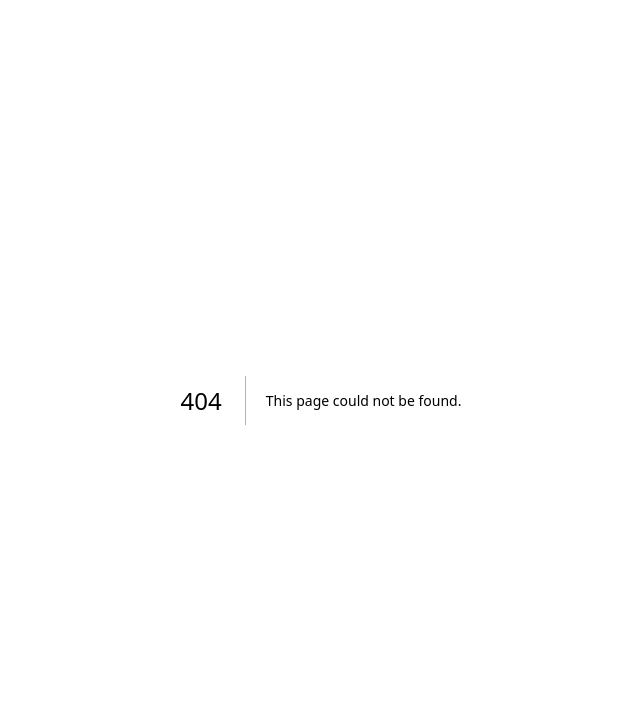
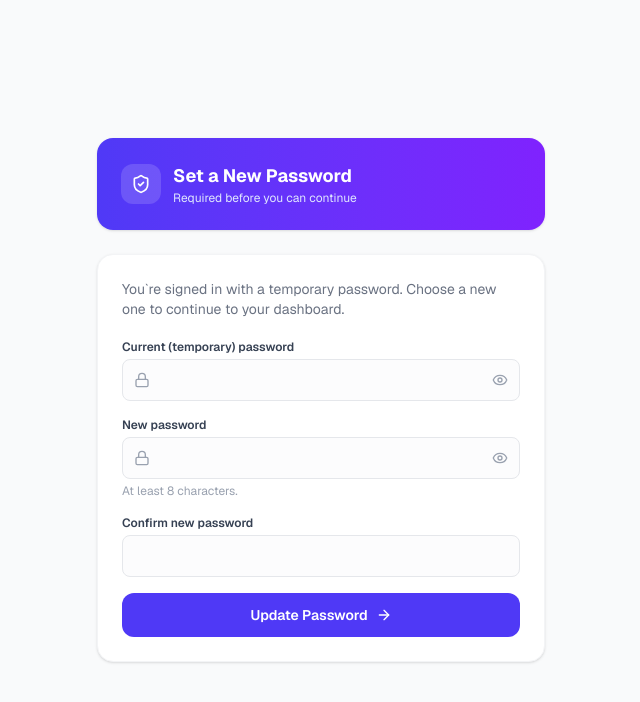
Before and after one commit to sammyboi2468/giftflow, a Next.js app: page /change-password in a window 1280 px wide. Before the commit this address had no page. Shown: the top 702 px of the page, without its empty margins (319-959 px from the left). Built offline with nearby package versions, Linux system fonts and the light colour scheme; no server answers.

Commit message:
added change password page

```diff
--- /dev/null
+++ b/src/app/change-password/page.tsx
@@ -0,0 +1,192 @@
+'use client';
+
+import { useState } from 'react';
+import { useRouter } from 'next/navigation';
+import { useSession } from 'next-auth/react';
+import { toast } from 'sonner';
+import { Lock, Eye, EyeOff, Loader2, ShieldCheck, ArrowRight } from 'lucide-react';
+
+export default function ChangePasswordPage() {
+  const router = useRouter();
+  const { update } = useSession();
+
+  const [currentPassword, setCurrentPassword] = useState('');
+  const [newPassword, setNewPassword] = useState('');
+  const [confirmPassword, setConfirmPassword] = useState('');
+  const [showCurrent, setShowCurrent] = useState(false);
+  const [showNew, setShowNew] = useState(false);
+
+  const [loading, setLoading] = useState(false);
+  const [error, setError] = useState<string | null>(null);
+
+  const handleSubmit = async (e: React.FormEvent) => {
+    e.preventDefault();
+    setError(null);
+
+    if (newPassword.length < 8) {
+      const msg = 'New password must be at least 8 characters long.';
+      setError(msg);
+      toast.error('Password Too Short', { description: msg });
+      return;
+    }
+
+    if (newPassword !== confirmPassword) {
+      const msg = 'New password and confirmation do not match.';
+      setError(msg);
+      toast.error('Passwords Do Not Match', { description: msg });
+      return;
+    }
+
+    setLoading(true);
+
+    try {
+      const res = await fetch('/api/auth/change-password', {
+        method: 'POST',
+        headers: { 'Content-Type': 'application/json' },
+        body: JSON.stringify({ currentPassword, newPassword }),
+      });
+
+      const data: { message?: string } = await res.json().catch(() => ({}));
+
+      if (!res.ok) {
+        const msg = data.message || 'Failed to update password.';
+        setError(msg);
+        toast.error('Update Failed', { description: msg });
+        setLoading(false);
+        return;
+      }
+
+      toast.success('Password Updated', {
+        description: 'Your password has been changed successfully.',
+      });
+
+      // Refreshes the session/token -- lib/auth.ts's jwt callback handles
+      // trigger === "update" and applies mustChangePassword from here.
+      try {
+        await update({ mustChangePassword: false });
+      } catch {
+        // Non-fatal -- the hard reload below still gets a fresh session
+        // fetch on the server for whatever renders next.
+      }
+
+      // Hard navigation (not router.push) so middleware re-evaluates
+      // against a freshly-issued request rather than client-side state.
+      window.location.href = '/dashboard';
+    } catch (err: unknown) {
+      const msg = err instanceof Error ? err.message : 'An unexpected error occurred.';
+      setError(msg);
+      toast.error('Update Failed', { description: msg });
+      setLoading(false);
+    }
+  };
+
+  return (
+    <div className="flex min-h-screen items-center justify-center bg-gray-50 p-6 font-sans">
+      <div className="w-full max-w-md">
+        <div className="mb-6 overflow-hidden rounded-2xl bg-gradient-to-r from-indigo-600 to-violet-600 p-6 text-white shadow-sm">
+          <div className="flex items-center gap-3">
+            <div className="flex h-10 w-10 items-center justify-center rounded-xl bg-white/15">
+              <ShieldCheck className="h-5 w-5" />
+            </div>
+            <div>
+              <h1 className="text-lg font-bold">Set a New Password</h1>
+              <p className="text-xs text-indigo-100">Required before you can continue</p>
+            </div>
+          </div>
+        </div>
+
+        <div className="rounded-2xl border border-gray-100 bg-white p-6 shadow-sm">
+          <p className="mb-5 text-sm text-gray-500">
+            You`re signed in with a temporary password. Choose a new one to continue to your dashboard.
+          </p>
+
+          {error && (
+            <div className="mb-4 rounded-xl border border-red-100 bg-red-50 p-3 text-sm text-red-700">
+              {error}
+            </div>
+          )}
+
+          <form onSubmit={handleSubmit} className="space-y-4">
+            <div>
+              <label className="block text-xs font-semibold text-gray-700 mb-1">Current (temporary) password</label>
+              <div className="relative">
+                <div className="pointer-events-none absolute inset-y-0 left-0 flex items-center pl-3 text-gray-400">
+                  <Lock className="h-4 w-4" />
+                </div>
+                <input
+                  type={showCurrent ? 'text' : 'password'}
+                  required
+                  value={currentPassword}
+                  onChange={(e) => setCurrentPassword(e.target.value)}
+                  className="block w-full rounded-lg border border-gray-200 bg-gray-50/50 py-2.5 pl-10 pr-10 text-sm text-gray-900 outline-none transition focus:border-indigo-500 focus:bg-white focus:ring-2 focus:ring-indigo-100"
+                />
+                <button
+                  type="button"
+                  onClick={() => setShowCurrent((v) => !v)}
+                  className="absolute inset-y-0 right-0 flex items-center pr-3 text-gray-400 hover:text-gray-600"
+                >
+                  {showCurrent ? <EyeOff className="h-4 w-4" /> : <Eye className="h-4 w-4" />}
+                </button>
+              </div>
+            </div>
+
+            <div>
+              <label className="block text-xs font-semibold text-gray-700 mb-1">New password</label>
+              <div className="relative">
+                <div className="pointer-events-none absolute inset-y-0 left-0 flex items-center pl-3 text-gray-400">
+                  <Lock className="h-4 w-4" />
+                </div>
+                <input
+                  type={showNew ? 'text' : 'password'}
+                  required
+                  minLength={8}
+                  value={newPassword}
+                  onChange={(e) => setNewPassword(e.target.value)}
+                  className="block w-full rounded-lg border border-gray-200 bg-gray-50/50 py-2.5 pl-10 pr-10 text-sm text-gray-900 outline-none transition focus:border-indigo-500 focus:bg-white focus:ring-2 focus:ring-indigo-100"
+                />
+                <button
+                  type="button"
+                  onClick={() => setShowNew((v) => !v)}
+                  className="absolute inset-y-0 right-0 flex items-center pr-3 text-gray-400 hover:text-gray-600"
+                >
+                  {showNew ? <EyeOff className="h-4 w-4" /> : <Eye className="h-4 w-4" />}
+                </button>
+              </div>
+              <p className="mt-1 text-xs text-gray-400">At least 8 characters.</p>
+            </div>
+
+            <div>
+              <label className="block text-xs font-semibold text-gray-700 mb-1">Confirm new password</label>
+              <input
+                type={showNew ? 'text' : 'password'}
+                required
+                minLength={8}
+                value={confirmPassword}
+                onChange={(e) => setConfirmPassword(e.target.value)}
+                className="block w-full rounded-lg border border-gray-200 bg-gray-50/50 p-2.5 text-sm text-gray-900 outline-none transition focus:border-indigo-500 focus:bg-white focus:ring-2 focus:ring-indigo-100"
+              />
+            </div>
+
+            <button
+              type="submit"
+              disabled={loading}
+              className="flex w-full items-center justify-center gap-2 rounded-xl bg-indigo-600 py-3 text-sm font-semibold text-white transition-all hover:bg-indigo-700 disabled:opacity-70"
+            >
+              {loading ? (
+                <>
+                  <Loader2 className="h-4 w-4 animate-spin" />
+                  Updating...
+                </>
+              ) : (
+                <>
+                  Update Password
+                  <ArrowRight className="h-4 w-4" />
+                </>
+              )}
+            </button>
+          </form>
+        </div>
+      </div>
+    </div>
+  );
+}
```
